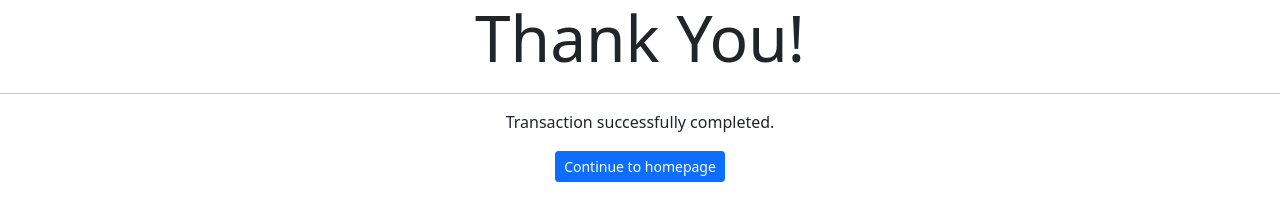
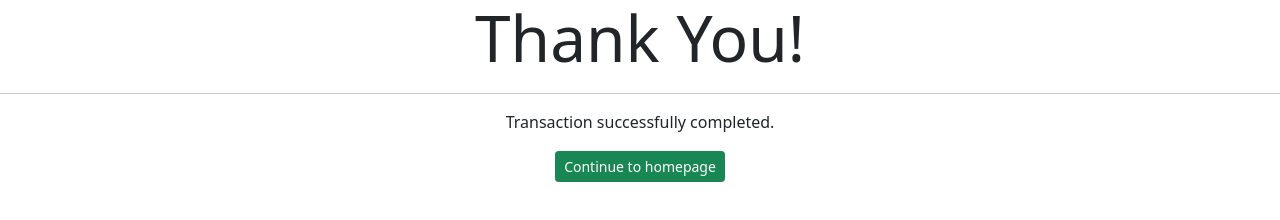
Before and after one commit to loki52501/newsletter-signup01, a website: page success.html in a window 1280 px wide. Drawn offline with nearby package versions, Linux system fonts and the light colour scheme.

Commit message:
success.html is changed

```diff
--- a/success.html
+++ b/success.html
@@ -16,7 +16,7 @@
 
         <form action="/failure" method="post">
           <p class="lead">
-            <button class="btn btn-primary btn-sm" type="submit" role="button">Continue to homepage</button>
+            <button class="btn btn-success btn-sm" type="submit" role="button">Continue to homepage</button>
         </form>
 
       </p>
```
